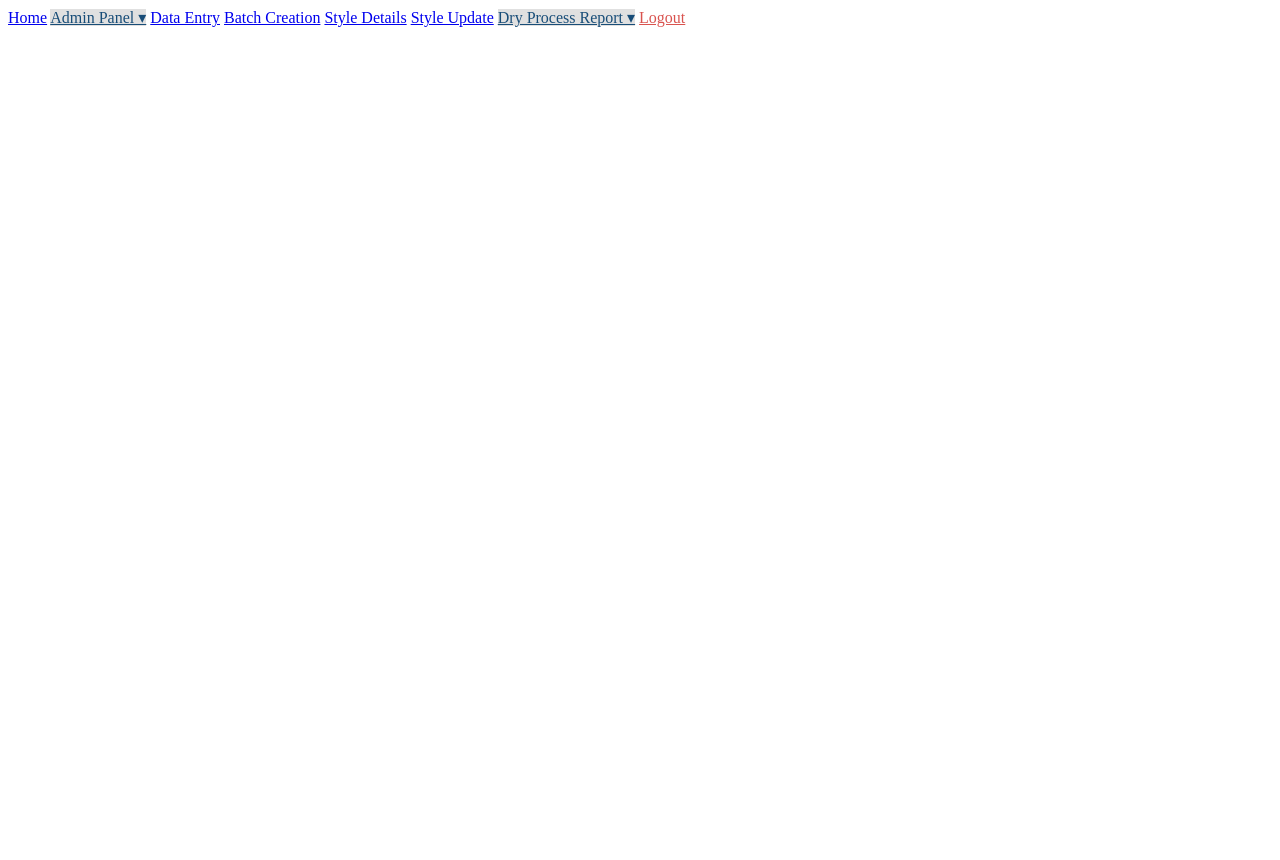
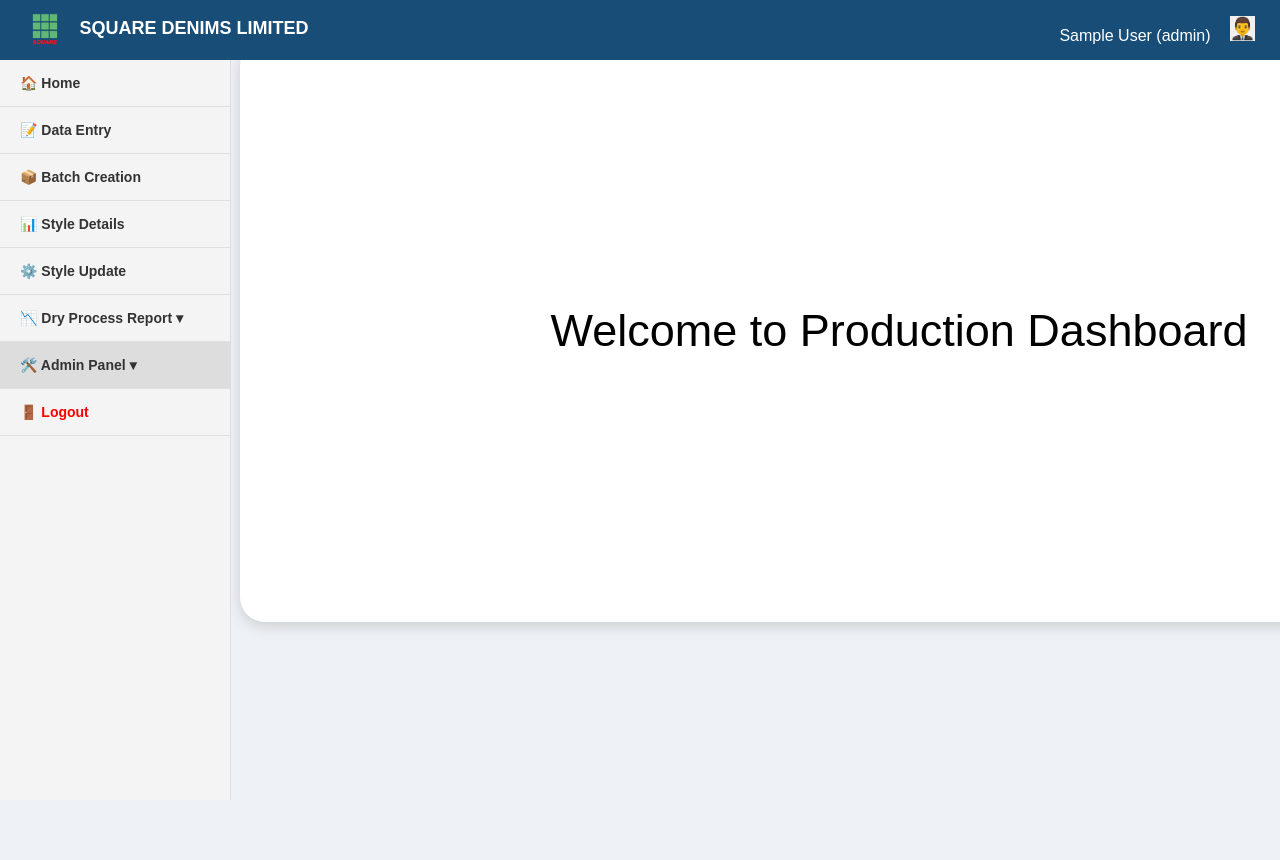
Before and after one commit to IE-SQUARE/Garments-Production-System, a Flask app: page /dashboard in a window 1280 px wide; the page is wider, and only the part inside the window is pictured. Before the commit the page ends 27 px from the top of that part, so only its background shows below. Run offline with Flask 3, Linux system fonts and the light colour scheme; the visitor is signed in with stand-in values (Sample User, id 1); some libraries are stand-ins or nearby versions.

Commit message:
Update base.html

```diff
--- a/templates/base.html
+++ b/templates/base.html
@@ -1,39 +1,119 @@
+<!DOCTYPE html>
+<html>
+<head>
+    <title>Production System</title>
+    <link rel="stylesheet" href="/static/style.css">
+    <style>
+        body { margin: 0; font-family: Arial, sans-serif; background: #eef1f5; }
+
+        /* টপবার */
+        .topbar {
+            position: fixed; top: 0; left: 0; width: 100%; height: 60px;
+            background-color: #184d78; color: white;
+            display: flex; align-items: center; justify-content: space-between;
+            padding: 0 25px; box-sizing: border-box; z-index: 1001;
+        }
+
+        /* সাইডবার */
+        .sidebar {
+            position: fixed; top: 60px; left: 0; width: 230px;
+            height: calc(100vh - 60px); background-color: #f4f4f4;
+            display: flex; flex-direction: column;
+            border-right: 1px solid #ddd; overflow-y: auto; z-index: 1000;
+        }
+
+        .sidebar a {
+            padding: 15px 20px; text-decoration: none; font-size: 14px;
+            color: #333; font-weight: bold; border-bottom: 1px solid #e0e0e0;
+            transition: 0.3s; cursor: pointer;
+        }
+
+        .sidebar a:hover { background-color: #1a5a8c; color: white; }
+
+        /* ড্রপডাউন মেনু স্টাইল */
+        .submenu { display: none; background: #e9e9e9; }
+        .submenu a { padding-left: 40px; font-weight: normal; font-size: 13px; }
+
+        /* কন্টেন্ট এরিয়া */
+        .content {
+            margin-left: 230px; margin-top: 60px; padding: 30px;
+            min-height: 100vh; box-sizing: border-box;
+        }
+
+        .logo { height: 40px; margin-right: 10px; vertical-align: middle; }
+        .company-name { font-size: 18px; font-weight: bold; }
+        .logout-btn img { height: 25px; }
+    </style>
+</head>
+<body>
+
+<div class="topbar">
+    <div class="top-left">
+        <img src="{{ url_for('static', filename='logo.png') }}" class="logo">
+        <span class="company-name">SQUARE DENIMS LIMITED</span>
+    </div>
+    <div class="top-right">
+        <span style="margin-right:15px;">{{name}} ({{role}})</span>
+        <a href="/logout" class="logout-btn">
+            <img src="{{ url_for('static', filename='logout.png') }}" alt="Logout">
+        </a>
+    </div>
+</div>
+
 <div class="sidebar">
-    <a href="/dashboard">Home</a>
+    <a href="/dashboard">🏠 Home</a>
 
-    {% if role == "admin" %}
-    <a href="#" onclick="toggleAdmin()" style="background: #e0e0e0; color: #184d78 !important;">Admin Panel ▾</a>
-    <div id="adminMenu" style="display:none; background: #f9f9f9;">
-        <a href="/user_access" style="padding-left:40px;">User Access</a>
-        <a href="/users" style="padding-left:40px;">User Management</a>
-        <a href="/operators" style="padding-left:40px;">Operator Management</a>
-        <a href="/shifts" style="padding-left:40px;">Shift Management</a>
+    {% if role == "admin" or 'Production' in session.get('permissions', []) %}
+        <a href="/entry">📝 Data Entry</a>
+    {% endif %}
+
+    {% if role == "admin" or 'Batch Creation' in session.get('permissions', []) %}
+        <a href="/create_batch">📦 Batch Creation</a>
+    {% endif %}
+
+    {% if role == "admin" or 'Style Summary' in session.get('permissions', []) %}
+        <a href="/style_details">📊 Style Details</a>
+    {% endif %}
+
+    {% if role == "admin" or 'Operator Management' in session.get('permissions', []) %}
+        <a href="/master_data">⚙️ Style Update</a>
+    {% endif %}
+
+    {% if role == "admin" or 'Reports' in session.get('permissions', []) %}
+    <a onclick="toggleMenu('dryMenu')">📉 Dry Process Report ▾</a>
+    <div id="dryMenu" class="submenu">
+        <a href="/report">Date Wise Report</a>
+        <a href="/operator_status">Operator Status</a>
     </div>
     {% endif %}
 
-    {% if role == "admin" or 'Production' in session.get('permissions', []) %}
-        <a href="/entry">Data Entry</a>
-    {% endif %}
-
-    {% if role == "admin" or 'Batch Creation' in session.get('permissions', []) %}
-        <a href="/create_batch">Batch Creation</a>
-    {% endif %}
-
-    {% if role == "admin" or 'Style Summary' in session.get('permissions', []) %}
-        <a href="/style_details">Style Details</a>
-    {% endif %}
-
-    {% if role == "admin" or 'Operator Management' in session.get('permissions', []) %}
-        <a href="/master_data">Style Update</a>
-    {% endif %}
-
-    {% if role == "admin" or 'Reports' in session.get('permissions', []) %}
-    <a href="#" onclick="toggleDry()" style="background: #e0e0e0; color: #184d78 !important;">Dry Process Report ▾</a>
-    <div id="dryMenu" style="display:none; background: #f9f9f9;">
-        <a href="/report" style="padding-left:40px;">Date Wise Report</a>
-        <a href="/operator_status" style="padding-left:40px;">Operator Status</a>
+    {% if role == "admin" %}
+    <a onclick="toggleMenu('adminMenu')" style="background:#ddd;">🛠️ Admin Panel ▾</a>
+    <div id="adminMenu" class="submenu">
+        <a href="/user_access">User Access Control</a>
+        <a href="/users">User Management</a>
+        <a href="/operators">Operator Management</a>
+        <a href="/shifts">Shift Management</a>
     </div>
     {% endif %}
 
-    <a href="/logout" style="color: #d9534f !important;">Logout</a>
+    <a href="/logout" style="color: red;">🚪 Logout</a>
 </div>
+
+<div class="content">
+    {% block content %}{% endblock %}
+</div>
+
+<script>
+function toggleMenu(menuId) {
+    var menu = document.getElementById(menuId);
+    if (menu.style.display === "block") {
+        menu.style.display = "none";
+    } else {
+        menu.style.display = "block";
+    }
+}
+</script>
+
+</body>
+</html>
```
